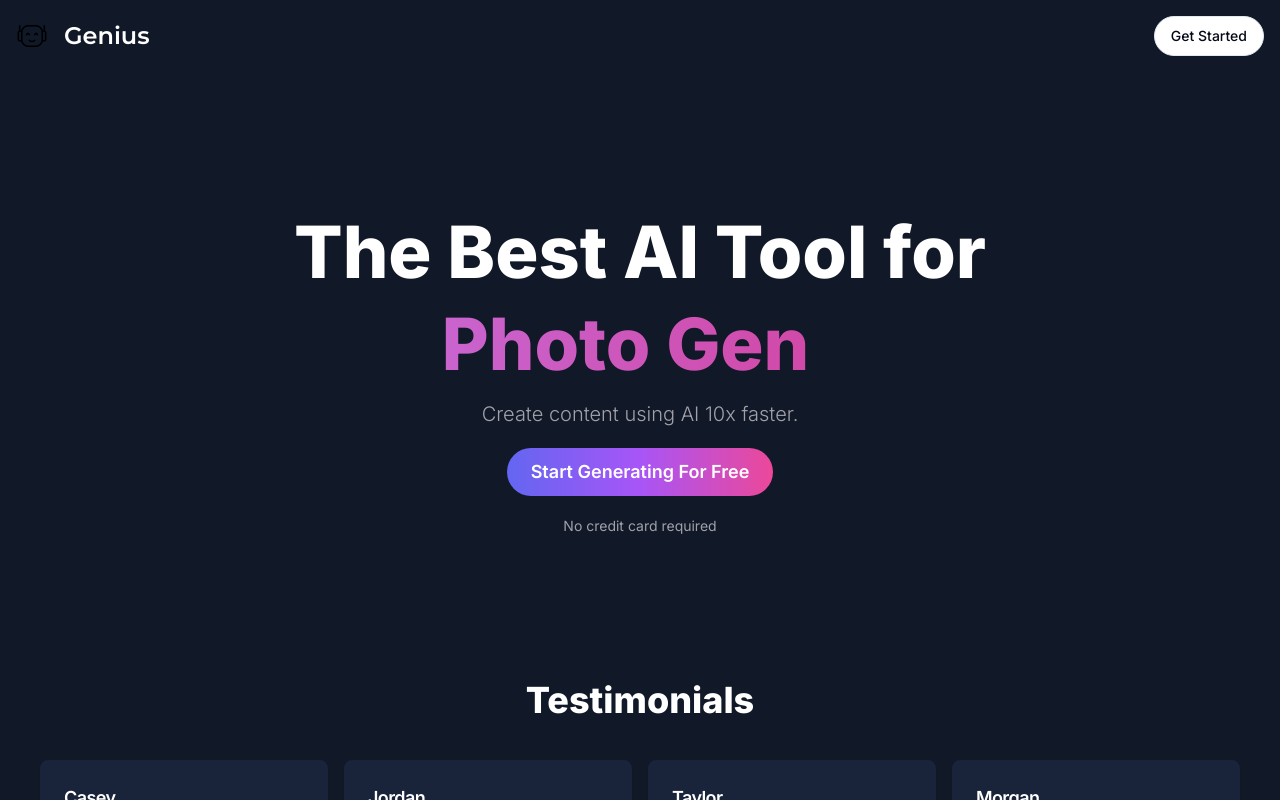
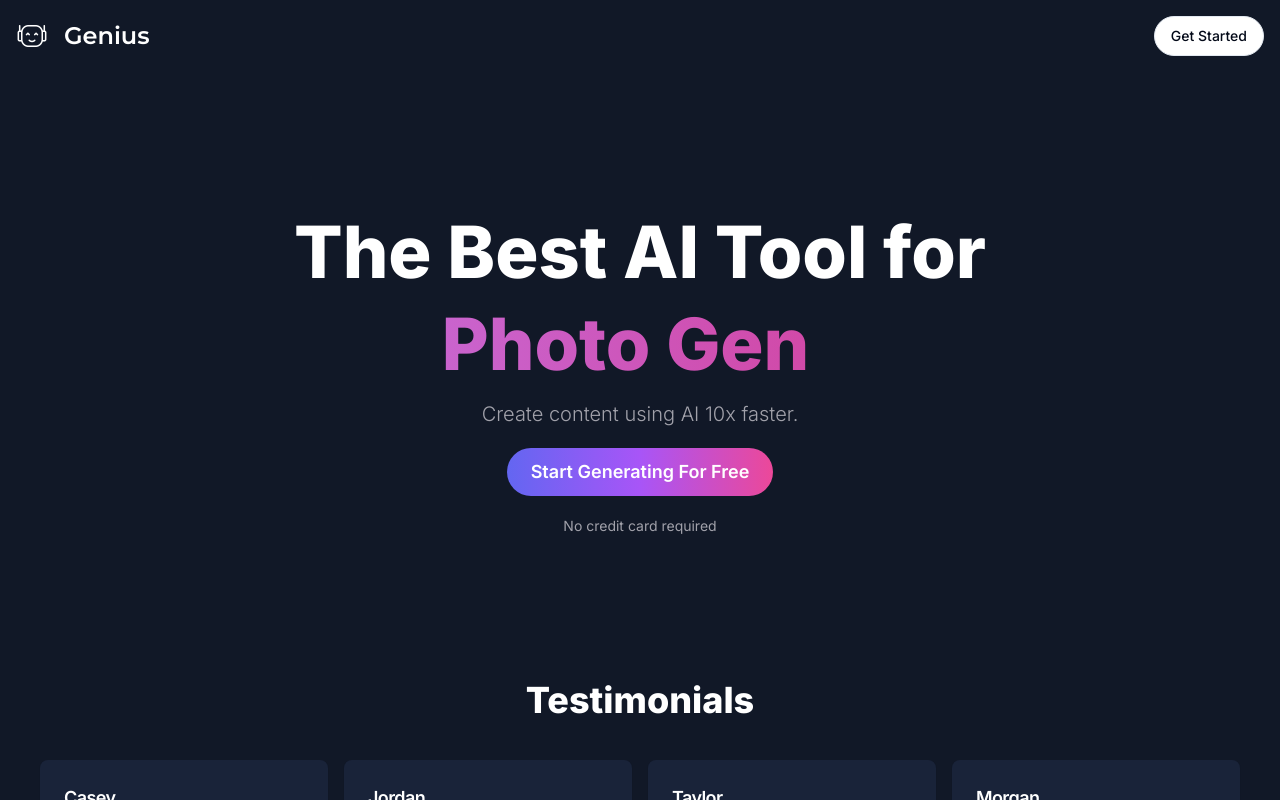
Before and after one commit to Mrgnoblennon/AI-Platform, a Next.js app: page / in a window 1280 px wide. Built offline with nearby package versions, Linux system fonts and the light colour scheme; no server answers.

Commit message:
changed landing page icon colour

```diff
--- a/components/landing-navbar.tsx
+++ b/components/landing-navbar.tsx
@@ -24,7 +24,7 @@ export const LandingNavbar = () => {
         <Image
           fill
           alt="logo"
-          src="/genius.png"
+          src="/genius2.png"
         />
       </div>
       <h1 className={cn("text-2xl font-bold text-white", font.className)}>
```
Also changed, not shown: public/genius2.png (added).
